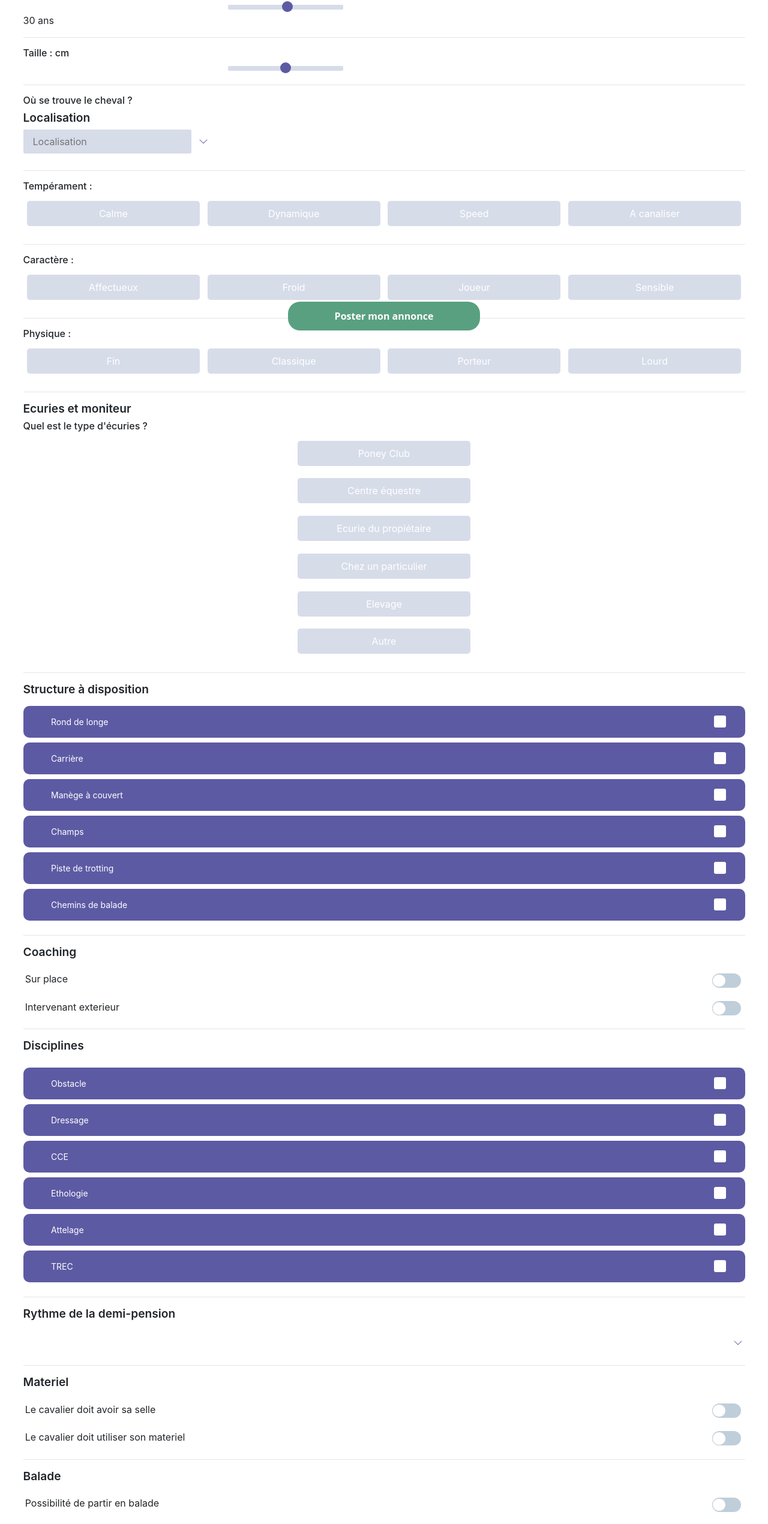
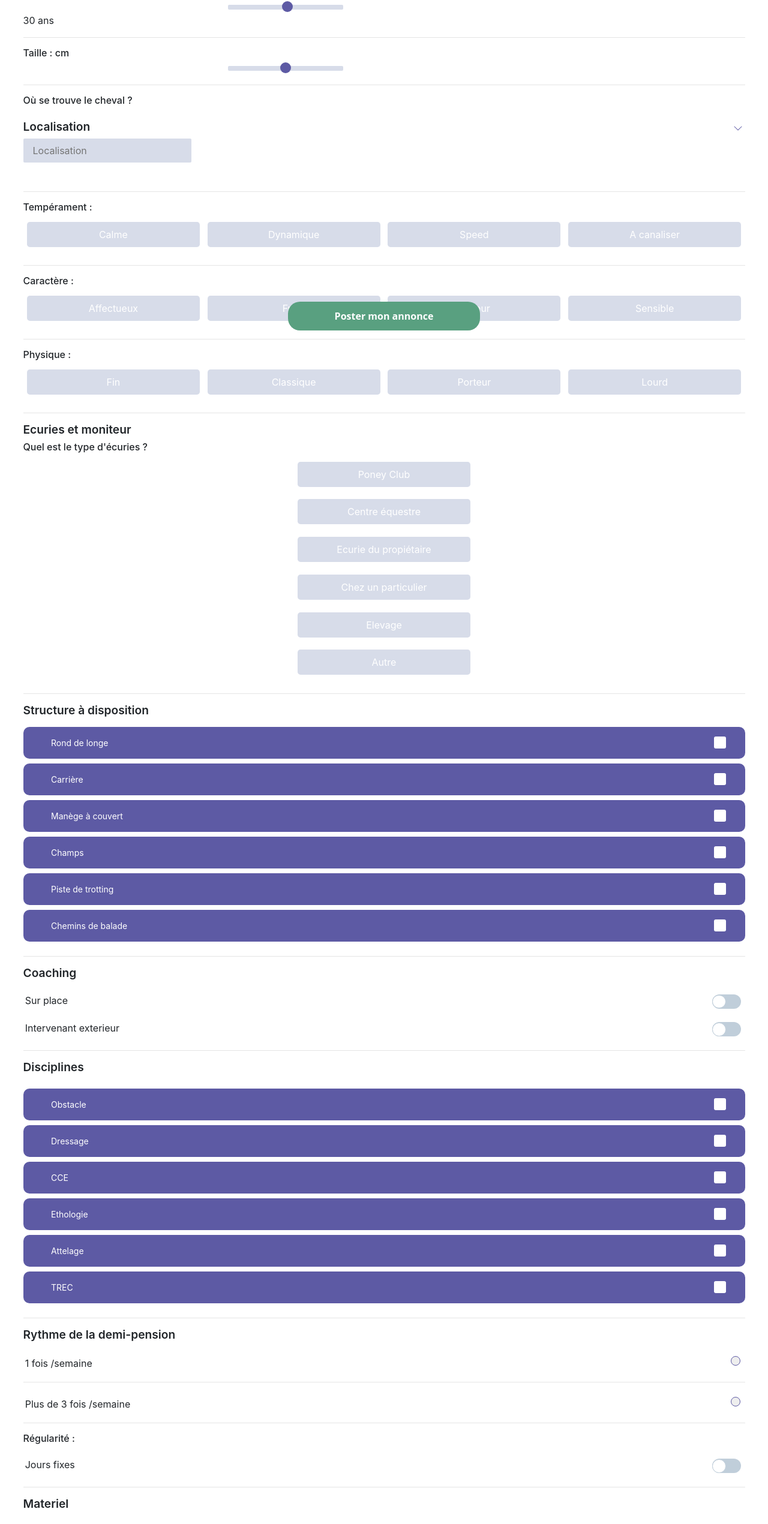
Before and after one commit to Johanna-cs/Caval_Cloud_Front, a React (Create React App) app: page /post-horse in a window 1280 px wide. Shown: the part 225-2766 px from the top of the page at 60% size. Built offline with nearby package versions, Linux system fonts and the light colour scheme.

Commit message:
update frequency, budget and balad on all components

```diff
--- a/src/components/common_section/BudgetMensuel.js
+++ b/src/components/common_section/BudgetMensuel.js
@@ -10,7 +10,7 @@ const BudgetMensuel = (props) => {
     <>
       <div className="priceDiv">
         <div className="toggle_place">
-          <h4> Prix </h4>{" "}
+          <h4> Budget mensuel </h4>{" "}
         </div>
         <Button id="toggle_btn_chev" onClick={toggle}>
           <svg
@@ -32,7 +32,7 @@ const BudgetMensuel = (props) => {
       </p>
       <div className="searchHorse_price2">
         <Collapse isOpen={isOpen}>
-          <h5>Prix mensuel maximum:</h5>
+          <h5>{props.priceTitle}</h5>
           <label>
             <input
               className="mainInput"
@@ -49,6 +49,7 @@ const BudgetMensuel = (props) => {
             radioButtonId="devise1"
             radioButtonValue="€"
             onClick={props.onClick}
+            checked
           />
           <RadioButton
             radioButtonText="Livre sterling - £"
--- a/src/components/common_section/Frequency.js
+++ b/src/components/common_section/Frequency.js
@@ -1,5 +1,4 @@
-import React, { useState} from 'react'
-import { Collapse, Button} from 'reactstrap'
+import React from 'react'
 import RadioButton from '../common/RadioButton'
 import './common_section.css'
 import SlidingButton from "../common/SlidingButton";
@@ -7,57 +6,28 @@ import SlidingButton from "../common/SlidingButton";
 
 const Frequency = (props) => {
 
-    const [isOpen, setIsOpen] = useState(false)
-    const toggle = () => setIsOpen(!isOpen)
+
 
     return (
       <>
         <div className="frequencyDiv">
             <h4>{props.frequencyTitle} </h4>
-          <Button id="toggle_btn_chev" onClick={toggle}>
-            <svg
-              width="1em"
-              height="1em"
-              viewBox="0 0 16 16"
-              fill="currentColor"
-              xmlns="http://www.w3.org/2000/svg"
-            >
-              <path
-                fill-rule="evenodd"
-                d="M1.646 4.646a.5.5 0 0 1 .708 0L8 10.293l5.646-5.647a.5.5 0 0 1 .708.708l-6 6a.5.5 0 0 1-.708 0l-6-6a.5.5 0 0 1 0-.708z"
-              />
-            </svg>
-          </Button>
+
         </div>
-        <Collapse isOpen={isOpen}>
-        <h5>Fréquence :</h5>
+
           <div className='select_frequency'>
-            <RadioButton
-              radioButtonText="5 à 7 fois /semaine"
-              radioButtonValue="5 à 7 fois /semaine"
-              radioButtonName="frequency"
-              radioButtonId="frequency1"
-              onClick={props.onClick}
-            />
-            <RadioButton
-              radioButtonText="3 à 4 fois /semaine"
-              radioButtonValue="3 à 4 fois /semaine"
-              radioButtonName="frequency"
-              radioButtonId="frequency2"
-              onClick={props.onClick}
-            />
-            <RadioButton
-              radioButtonText="2 fois /semaine"
-              radioButtonValue="2 fois /semaine"
-              radioButtonName="frequency"
-              radioButtonId="frequency3"
-              onClick={props.onClick}
-            />
             <RadioButton
               radioButtonText="1 fois /semaine"
               radioButtonValue="1 fois /semaine"
               radioButtonName="frequency"
               radioButtonId="frequency4"
+              onClick={props.onClick}
+            />
+            <RadioButton
+              radioButtonText="Plus de 3 fois /semaine"
+              radioButtonValue="3 /semaine"
+              radioButtonName="frequency"
+              radioButtonId="frequency2"
               onClick={props.onClick}
             />
           </div>
@@ -67,7 +37,7 @@ const Frequency = (props) => {
             SlidingButtonID="fixedDaysSwitch"
             onClick={props.changeFixedFrequency}
           />
-        </Collapse>
+
       </>
     );
 }
--- a/src/components/common_section/Localisation.js
+++ b/src/components/common_section/Localisation.js
@@ -14,7 +14,7 @@ function Localisation(props) {
     return (
         <>
 
-        <div className='location'>
+        <div className='locationDiv'>
             <div className='toggle_place'>
             <h4>Localisation </h4>
                 <input
@@ -30,7 +30,7 @@ function Localisation(props) {
                     <path fill-rule="evenodd" d="M1.646 4.646a.5.5 0 0 1 .708 0L8 10.293l5.646-5.647a.5.5 0 0 1 .708.708l-6 6a.5.5 0 0 1-.708 0l-6-6a.5.5 0 0 1 0-.708z"/>
                     </svg></Button>
                 </div>
-            <div className='searchHorse_loc2'>
+            <div className='locationDiv'>
                 <Collapse isOpen={isOpen}>
                     <h5>Localisation  :</h5>
                     <p className='loc_text'>Dans un rayon autour de : {props.perimeter} kms</p>
--- a/src/components/common_section/common_section.css
+++ b/src/components/common_section/common_section.css
@@ -35,11 +35,13 @@
 .mensuel_price2 label{
     padding-bottom: 1em;
 }
+
 /* ***** Localisation ***** */
 .locationDiv{
   display: flex;
   align-items: baseline;
   justify-content: space-between;
+  padding-bottom: 1em;
 }
 .rayon_loc {
   display: flex;
@@ -51,18 +53,21 @@
 }
 .last_loc {
   display: flex;
+
   flex-direction: column;
 }
 .lastLoc {
   display: flex;
+  align-items: baseline;
   flex-flow: row nowrap;
 }
 .aroundMe {
   display: flex;
+  align-items: baseline;
   flex-flow: row nowrap;
 }
-
 .loc_map {
+  margin: 1em;
   width: 1.5em;
   padding: 0.3em;
 }
--- a/src/components/postHorse/PostHorse.js
+++ b/src/components/postHorse/PostHorse.js
@@ -30,9 +30,9 @@ const PostHorse = (props) => {
     // Fréquence de la demi-pension, jours fixes :
     const [fixedFrequency, setFixedFrequency] = useState(false)
 
-    // Materiel selle et de soin :
+    // Materiel selle :
     const [haveMaterialSaddle, setHaveMaterialSaddle] = useState(false)
-    const [haveMaterialCare, setHaveMaterialCare] = useState(false)
+
 
     //balade
     const [doBalad, setDoBalad] = useState(false)
@@ -224,20 +224,14 @@ const PostHorse = (props) => {
                         onClick={() => setHaveMaterialSaddle(!haveMaterialSaddle)}
                         />
                 </div>
-                <div className='materiel'>
-                    <SlidingButton
-                        SlidingButtonText="Le cavalier doit utiliser son materiel "
-                        SlidingButtonID="materialCareSwitch"
-                        onClick={() => setHaveMaterialCare(!haveMaterialCare)}
-                        />
-                </div>
+
             </div>
             <hr />
             <div className='postHorse_bal'>
                 <h4>Balade</h4>
                 <div className='balade'>
                     <SlidingButton
-                    SlidingButtonText="Possibilité de partir en balade"
+                    SlidingButtonText="Possibilité de partir seul en balade"
                     SlidingButtonID="baladSwitch"
                     onClick={() => setDoBalad(!doBalad)}
                     />
@@ -257,6 +251,7 @@ const PostHorse = (props) => {
             <hr />
                 <BudgetMensuel budget={budget}
                     currency={currency}
+                    priceTitle={'prix minimum :'}
                     onChange={(e) => setBudget(e.target.value)}
                     onClick={(e) => setCurrency(e.target.value)}/>
 
--- a/src/components/postRider/PostRider.js
+++ b/src/components/postRider/PostRider.js
@@ -91,6 +91,7 @@ useEffect(() => {
           <BudgetMensuel
             budget={budget}
             currency={currency}
+            priceTitle={'prix minimum :'}
             onChange={(e) => setBudget(e.target.value)}
             onClick={(e) => setCurrency(e.target.value)}
           />
@@ -145,11 +146,11 @@ useEffect(() => {
         <h4>Coaching</h4>
         <div className="postRider-coaching">
           <SlidingButton
-            SlidingButtonText="J'aimerais avoir accès à des cours"
+            SlidingButtonText="Sur place"
             SlidingButtonID="coachingSwitch"
           />
           <SlidingButton
-            SlidingButtonText="J'aimerais faire intervenir un coach extérieur"
+            SlidingButtonText="Intervenant exterieur"
             SlidingButtonID="extCoachSwitch"
           />
         </div>
--- a/src/components/searchHorse/SearchHorse.js
+++ b/src/components/searchHorse/SearchHorse.js
@@ -81,6 +81,7 @@ const SearchHorse = (props) => {
             <hr />
                 <BudgetMensuel budget={budget}
                     currency={currency}
+                    priceTitle={'prix maximum :'}
                     onChange={(e) => setBudget(e.target.value)}
                     onClick={(e) => setCurrency(e.target.value)}/>
 
@@ -92,7 +93,7 @@ const SearchHorse = (props) => {
                 <h4>Balade</h4>
                 <div className='balade'>
                     <SlidingButton
-                    SlidingButtonText="J'aimerais pouvoir partir en balade"
+                    SlidingButtonText="J'aimerais pouvoir partir seul en balade"
                     SlidingButtonID="baladSwitch"
                     onClick={() => setDoBalad(!doBalad)}
                     />
--- a/src/components/searchRider/SearchRider.js
+++ b/src/components/searchRider/SearchRider.js
@@ -123,6 +123,7 @@ const SearchRider = () => {
                 <BudgetMensuel
                     budget={budget}
                     currency={currency}
+                    priceTitle={'prix macimum :'}
                     onChange={(e) => setBudget(e.target.value)}
                     onClick={(e) => setCurrency(e.target.value)}
                 />
```
